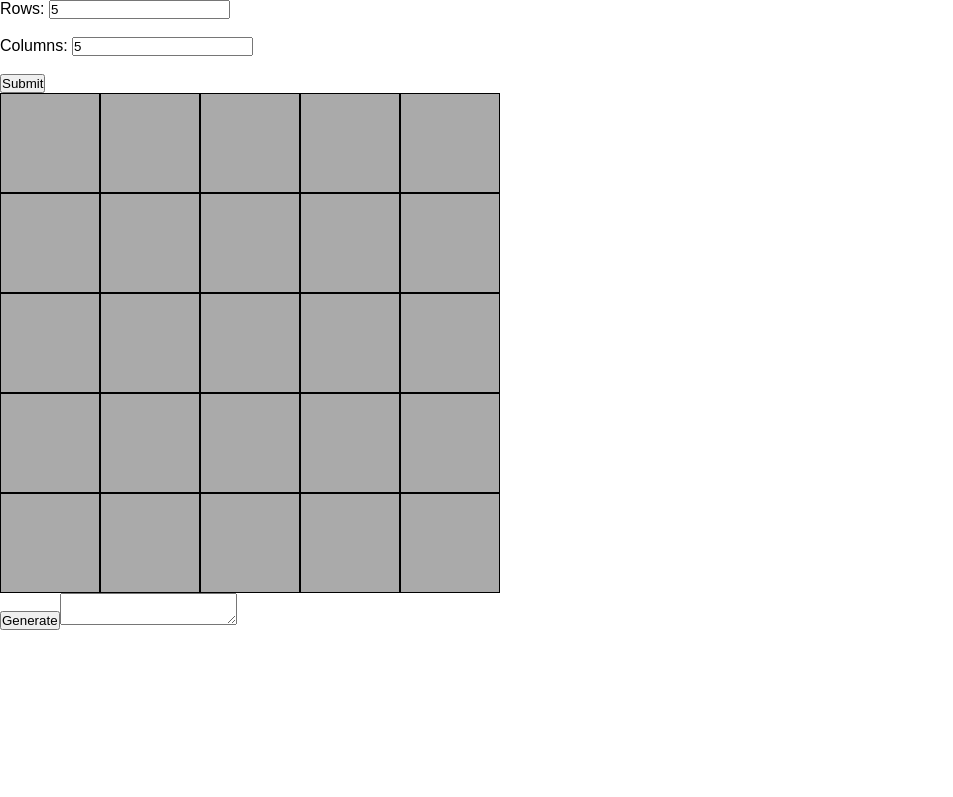
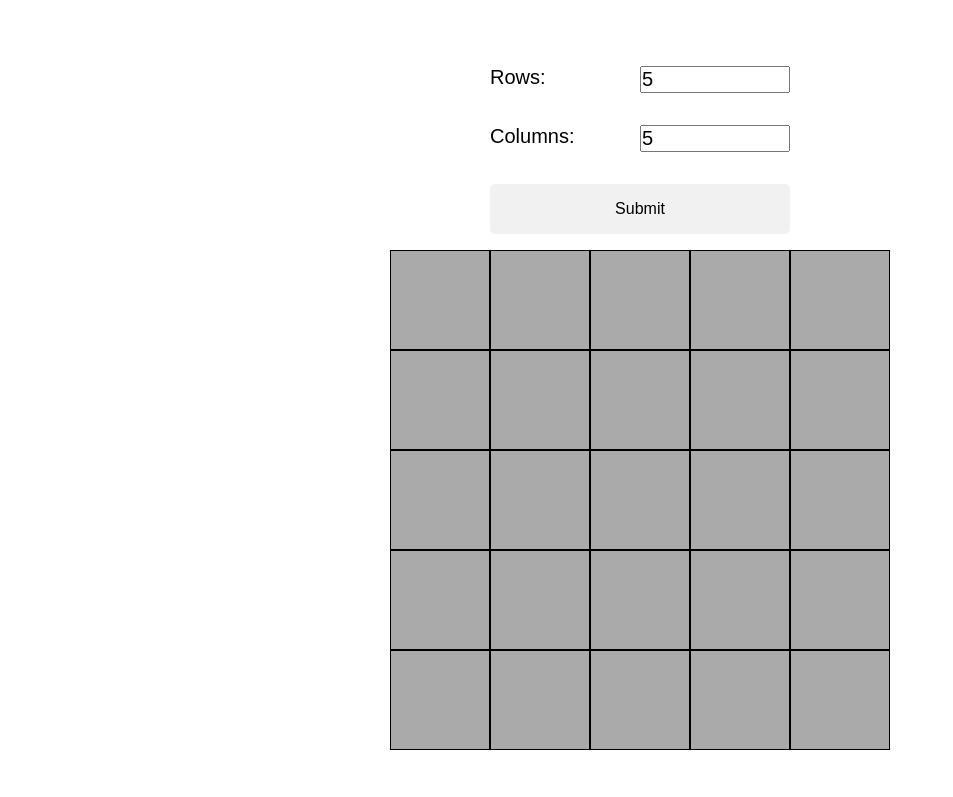
Before and after one commit to Sayec/paylineGenerator, a plain HTML site: page index.html in a window 1280 px wide. Both pictures are taken after typing "5", "5" into the empty fields and a click on the button "Submit". Shown: the top 797 px of the page, without its empty margins (0-953 px from the left). Drawn offline with Linux system fonts and the light colour scheme.

Commit message:
style added

```diff
--- a/index.html
+++ b/index.html
@@ -8,11 +8,17 @@
     <title>Payline Generator</title>
   </head>
   <body>
-    <label for="fname">Rows:</label>
-    <input type="number" min="1" id="rows" name="rows" /><br /><br />
-    <label for="lname">Columns:</label>
-    <input type="number" min="1" id="columns" name="colums" /><br /><br />
-    <button class="submitButton">Submit</button>
+    <div class="menu">
+      <div class="rowInput input">
+        <label for="fname">Rows:</label>
+        <input type="number" min="1" id="rows" name="rows" />
+      </div>
+      <div class="columnInput input">
+        <label for="lname">Columns:</label>
+        <input type="number" min="1" id="columns" name="colums" />
+      </div>
+      <button class="submitButton">Submit</button>
+    </div>
   </body>
   <script src="script.js"></script>
 </html>
--- a/main.css
+++ b/main.css
@@ -4,12 +4,68 @@
   font-family: 'Poppins', Arial, Tahoma, sans-serif;
   box-sizing: border-box;
 }
+
+.menu {
+  width: 300px;
+  height: 200px;
+  margin: 50px auto 0;
+  position: relative;
+  display: flex;
+  justify-content: space-around;
+  flex-direction: column;
+}
+.menu .input {
+  display: flex;
+  justify-content: space-between;
+}
+.menu .input input {
+  font-size: 20px;
+  width: 150px;
+}
+.menu label {
+  font-size: 20px;
+}
+.menu .submitButton,
+.generateButton {
+  width: 300px;
+  background-color: #f1f1f1;
+  color: black;
+  font-size: 16px;
+  padding: 16px 30px;
+  border: none;
+  cursor: pointer;
+  border-radius: 5px;
+  text-align: center;
+}
+.generateButton {
+  margin: 50px auto;
+}
+.menu .submitButton:hover,
+.generateButton:hover {
+  background-color: black;
+  color: white;
+}
+.container {
+  display: flex;
+  flex-direction: column;
+}
 .wrapper {
-  /* width: 500px;
-  height: 300px; */
+  margin: 0 auto;
   background-color: #aaaaaa;
   display: flex;
   flex-wrap: wrap;
+}
+#generatedText {
+  margin: 0 auto;
+  width: 50%;
+  height: 150px;
+  padding: 12px 20px;
+  box-sizing: border-box;
+  border: 2px solid #ccc;
+  border-radius: 4px;
+  background-color: #f8f8f8;
+  font-size: 20px;
+  resize: none;
 }
 a {
   border: 1px solid black;
--- a/script.js
+++ b/script.js
@@ -81,11 +81,13 @@ submitButton.addEventListener('click', () => {
   aElements = document.querySelectorAll('a');
   aElements.forEach((el) => (el.style.flexBasis = `${100 / columns}%`));
   const generateButton = document.createElement('button');
+  generateButton.classList.add('generateButton');
   generateButton.innerHTML = 'Generate';
   const textfield = document.createElement('textarea');
   textfield.id = 'generatedText';
   generateButton.addEventListener('click', () => {
-    document.getElementById('generatedText').innerHTML = payline();
+    text = payline();
+    document.getElementById('generatedText').innerHTML += text + ',\n';
   });
   container.appendChild(generateButton);
   container.appendChild(textfield);
```
